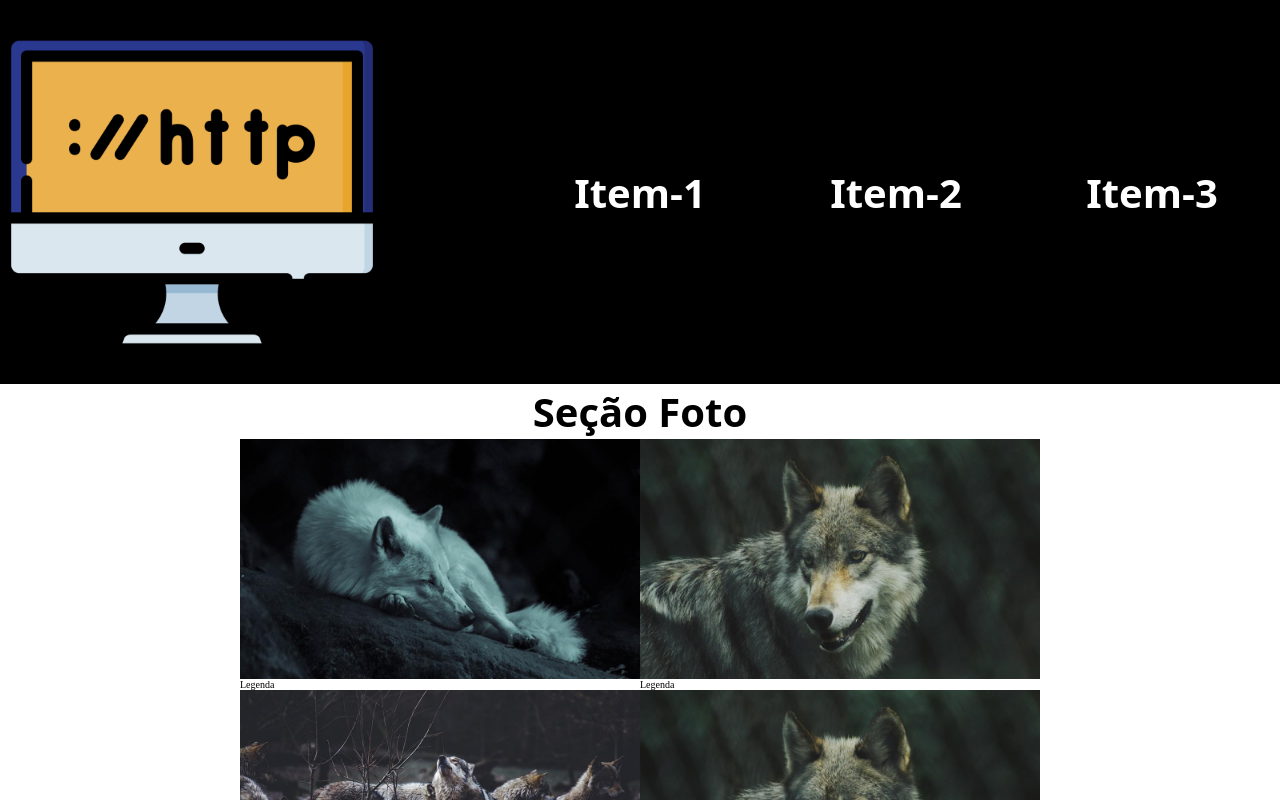
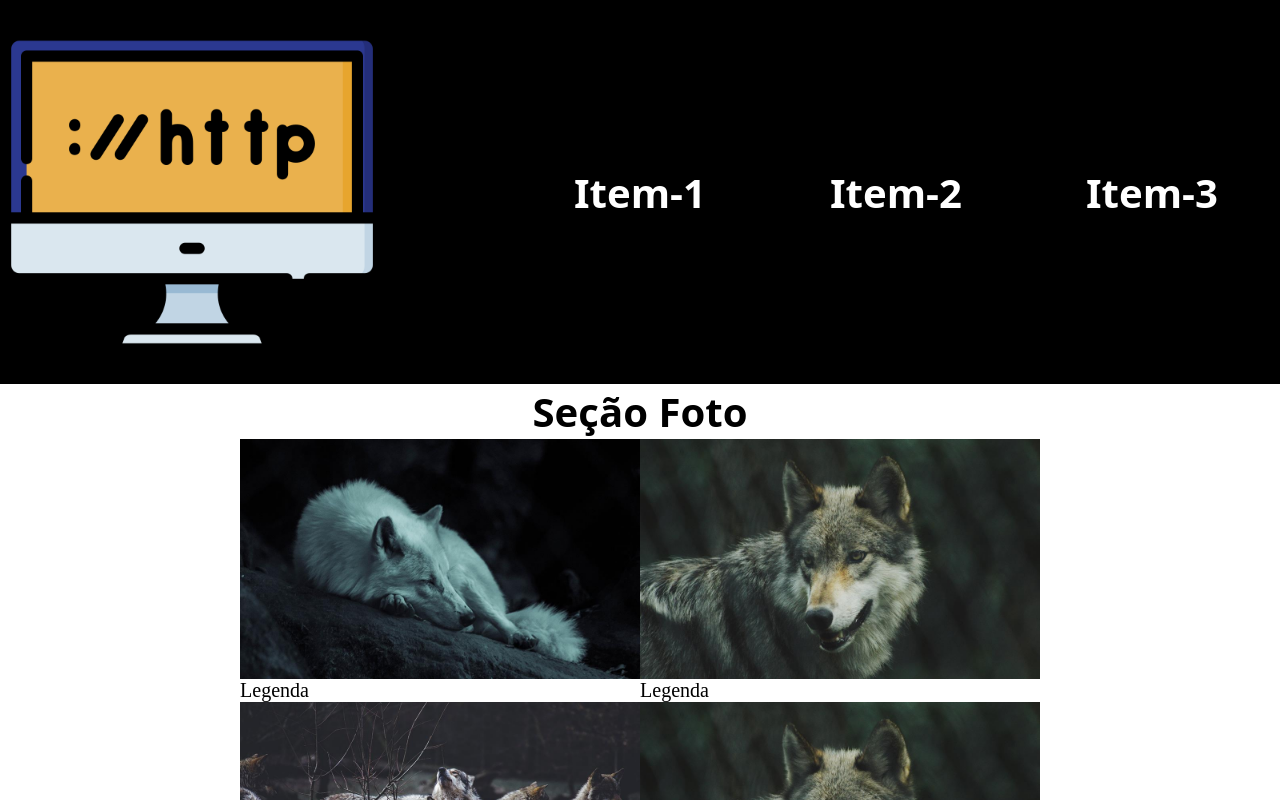
Before and after one commit to 1TDSPV-2023/rm551022, a plain HTML site: page index.html in a window 1280 px wide. Shown: the top 800 px of the page. Drawn offline with Linux system fonts and the light colour scheme.

Commit message:
Diretiva

```diff
--- a/css/cabecalho.css
+++ b/css/cabecalho.css
@@ -22,7 +22,7 @@
 
 .cabecalho a{
     text-decoration: none;
-    font-size: 4em;
+    font-size: 4rem;
     font-family: system-ui, -apple-system, BlinkMacSystemFont, 'Segoe UI', Roboto, Oxygen, Ubuntu, Cantarell, 'Open Sans', 'Helvetica Neue', sans-serif;
     font-weight: 700;
     color: #fff;
--- a/css/estilo.css
+++ b/css/estilo.css
@@ -6,13 +6,14 @@
     box-sizing: border-box;
 }
 
-body{
-    font-size: 10px;
+html{
+    font-size: 62.7%;
 }
+
 
 .tit-sec{
     text-align: center;
-    font-size: 4em;
+    font-size: 4rem;
     font-family: system-ui, -apple-system, BlinkMacSystemFont, 'Segoe UI', Roboto, Oxygen, Ubuntu, Cantarell, 'Open Sans', 'Helvetica Neue', sans-serif;
 }
 
@@ -21,6 +22,7 @@ body{
     flex-wrap: wrap;
     max-width: 800px;
     margin: 0 auto;
+    font-size: 2rem;
 }
 
 .conteudo img{
```
